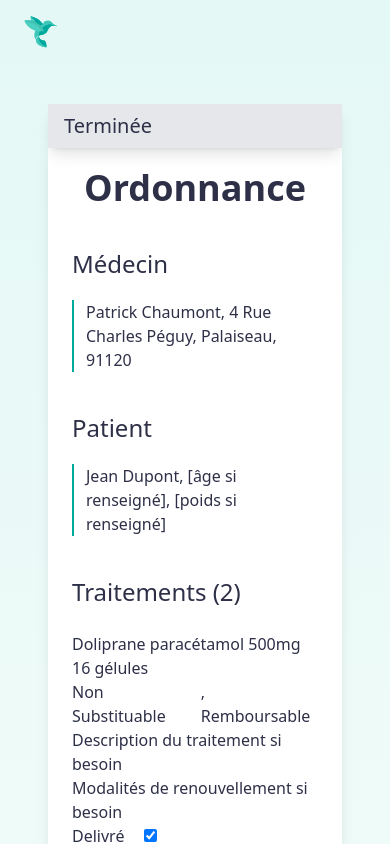
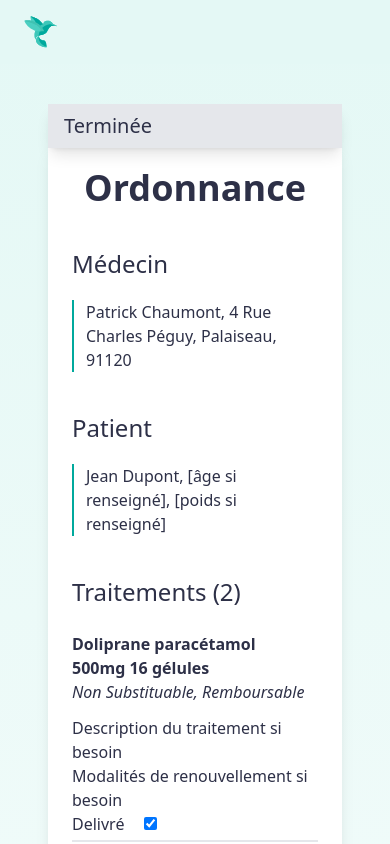
Before and after one commit to AurelDP/OrdOnline, a Vue app in the folder client/: page /prescription in a window 390 px wide. Shown: the top 844 px of the page. Built offline with nearby package versions, Linux system fonts and the light colour scheme.

Commit message:
[Update] Responsive display for prescription page

```diff
--- a/client/src/components/prescriptionPage/Treatment.vue
+++ b/client/src/components/prescriptionPage/Treatment.vue
@@ -1,15 +1,15 @@
 <template>
   <li class="my-5 py-1 border-b-2">
-    <div class="flex flex-wrap">
-      <p class="w-full md:w-1/2">{{ name }}</p>
-      <div class="flex w-full md:w-1/2">
-        <p v-if="isSubstitutable === true">Substituable</p>
-        <p v-else>Non Substituable</p>
-        <p v-if="isReimbursable === true">, Remboursable</p>
-        <p v-else>, Non Remboursable</p>
-      </div>
+    <div class="flex flex-wrap justify-between">
+      <p class="mr-4 font-bold">{{ name }}</p>
+      <p class="italic">
+        <span v-if="isSubstitutable === true">Substituable</span>
+        <span v-else>Non Substituable</span>
+        <span v-if="isReimbursable === true">, Remboursable</span>
+        <span v-else>, Non Remboursable</span>
+      </p>
     </div>
-    <p>{{ description }}</p>
+    <p class="mt-3">{{ description }}</p>
     <div class="flex flex-wrap">
       <p class="w-full md:w-1/2">{{ renewal }}</p>
       <div class="w-full md:w-1/2 md:text-right">
```
